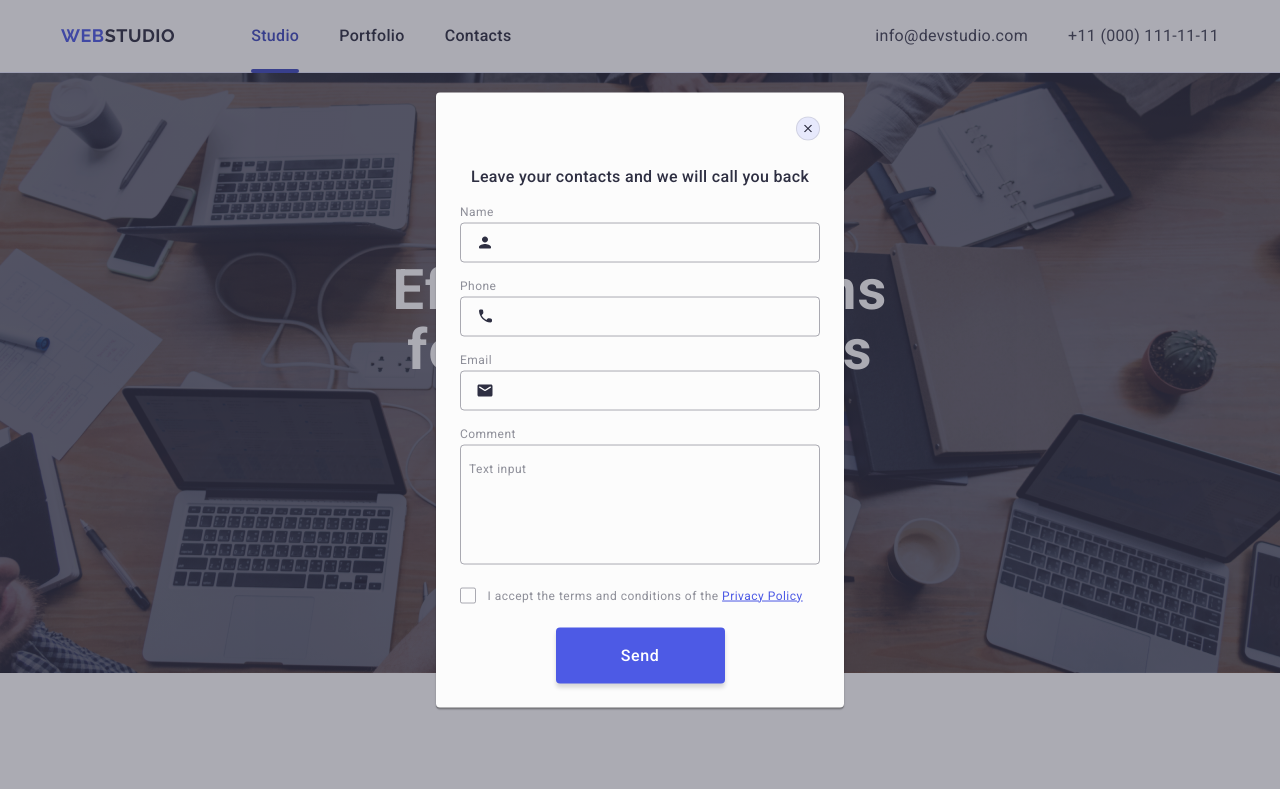
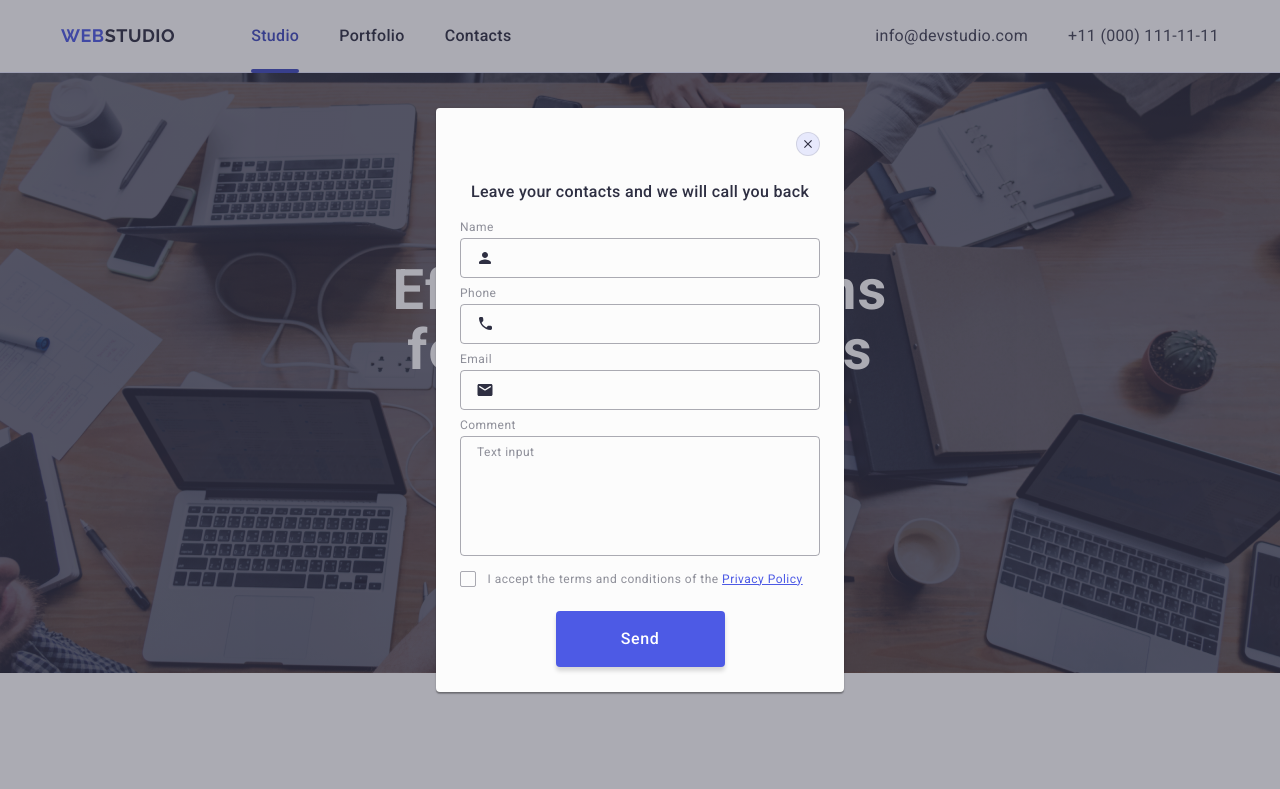
Before and after one commit to julia-boichuk/goit-markup-hw-05, a plain HTML site: page index.html in a window 1280 px wide. Shown: the top 789 px of the page. Drawn offline with nearby package versions, Linux system fonts and the light colour scheme.

Commit message:
edits in modal

```diff
--- a/css/styles.css
+++ b/css/styles.css
@@ -587,7 +587,7 @@ transition: background-color 250ms cubic-bezier(0.4, 0, 0.2, 1);
     height: 24px;
     padding: 0;
     cursor: pointer;
-    transition: fill 250ms cubic-bezier(0.4, 0, 0.2, 1);
+    transition: fill 250ms cubic-bezier(0.4, 0, 0.2, 1), background-color 250ms cubic-bezier(0.4, 0, 0.2, 1), border 250ms cubic-bezier(0.4, 0, 0.2, 1);
 }
 .modal-close-btn:hover,
 .modal-close-btn:focus {
@@ -646,7 +646,7 @@ outline: none;
 }
 
 .review-form-field-wrapper {
-    margin-bottom: 16px;
+    margin-bottom: 8px;
 }
 .review-form-input-icon {
     position: absolute;
@@ -668,7 +668,7 @@ outline: none;
     border-radius: 4px;
     height: 120px;
     background-color: transparent;
-    padding: 16px 8px;
+    padding: 8px 16px;
     resize: none;            /*прибирає довільне розтягування рамки*/
     font-size: 12px;
     line-height: 117%;
--- a/index.html
+++ b/index.html
@@ -452,7 +452,7 @@
 
     <div class="review-form-input-wrapper">
 <input class="review-form-input" type="text" id="user-name" name="user-name" required />
-<svg class="review-form-input-icon" width="18" height="18">
+<svg class="review-form-input-icon" width="18" height="24">
     <use href="./images/icons.svg#icon-person"></use>
 </svg>
     </div>
```
